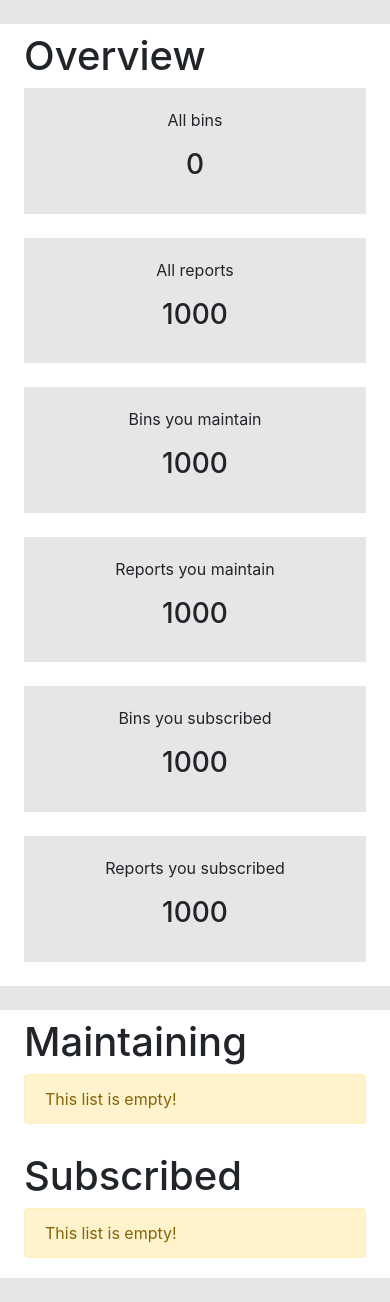
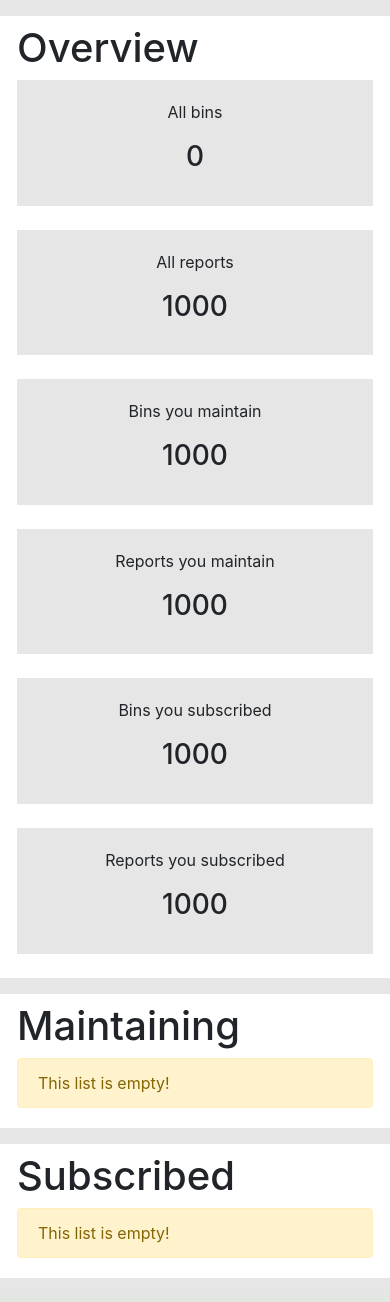
Before and after one commit to The-Compiler/crashbin, a Django app: page / in a window 390 px wide. Shown: the part 76-1378 px from the top of the page. After the commit the page ends 1354 px from the top, so only its background shows below. Run offline with Django 3.2, Linux system fonts and the light colour scheme; data that the repository does not hold is empty; some libraries are stand-ins or nearby versions.

Commit message:
Fix responsive behavior of maintaining and subscribed list

```diff
--- a/crashbin_app/templates/crashbin_app/home.html
+++ b/crashbin_app/templates/crashbin_app/home.html
@@ -5,10 +5,10 @@
 {% block title %}Home{% endblock %}
 
 {% block content %}
-    <div class="container my-4">
+    <div class="container my-2 p-0">
 
-        <div class="row mb-4">
-            <div class="col px-4 pb-4 bg-white">
+        <div class="row">
+            <div class="col-lg m-2 p-0 px-4 pb-4 bg-white">
                 <h1 class="my-2">Overview</h1>
                 <div class="card-deck">
                     <div class="text-center bg-light">
@@ -52,16 +52,17 @@
         </div>
 
         <div class="row">
-            <div class="col px-4 pb-3 bg-white">
-                <h1 class="my-2">Maintaining</h1>
-                {% bin_list bins 'maintaining' %}
+            <div class="col-lg m-2 p-0">
+                <div class="px-4 pb-3 bg-white">
+                    <h1 class="m-0 py-2">Maintaining</h1>
+                    {% bin_list bins 'maintaining' %}
+                </div>
             </div>
-        </div>
-
-        <div class="row">
-            <div class="col px-4 pb-3 bg-white">
-                <h1 class="my-2">Subscribed</h1>
-                {% bin_list bins 'subscribed' %}
+            <div class="col-lg m-2 p-0">
+                <div class="px-4 pb-3 bg-white">
+                    <h1 class="m-0 py-2">Subscribed</h1>
+                    {% bin_list bins 'subscribed' %}
+                </div>
             </div>
         </div>
 
```
